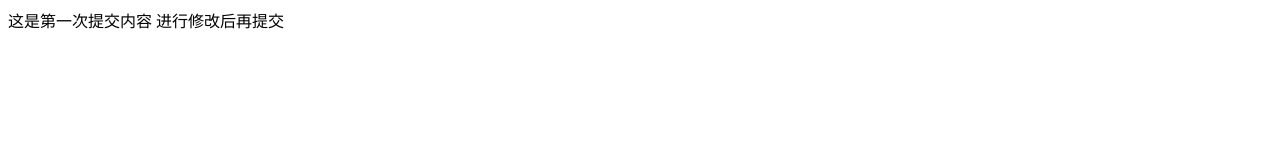
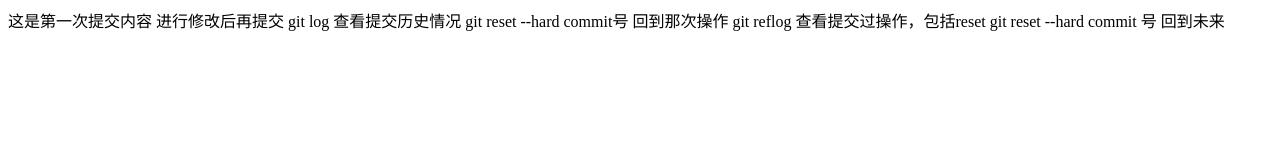
Before and after one commit to zq2016211037/testGit, a plain HTML site: page index.html in a window 1280 px wide. Drawn offline with Linux system fonts and the light colour scheme.

Commit message:
git reset 回到过去，回到未来

```diff
--- a/index.html
+++ b/index.html
@@ -7,5 +7,11 @@
 	这是第一次提交内容
 
 	进行修改后再提交
+
+	git log 查看提交历史情况
+	git reset --hard commit号  回到那次操作
+
+	git reflog 查看提交过操作，包括reset
+	git reset --hard commit 号 回到未来
 </body>
 </html>
```
